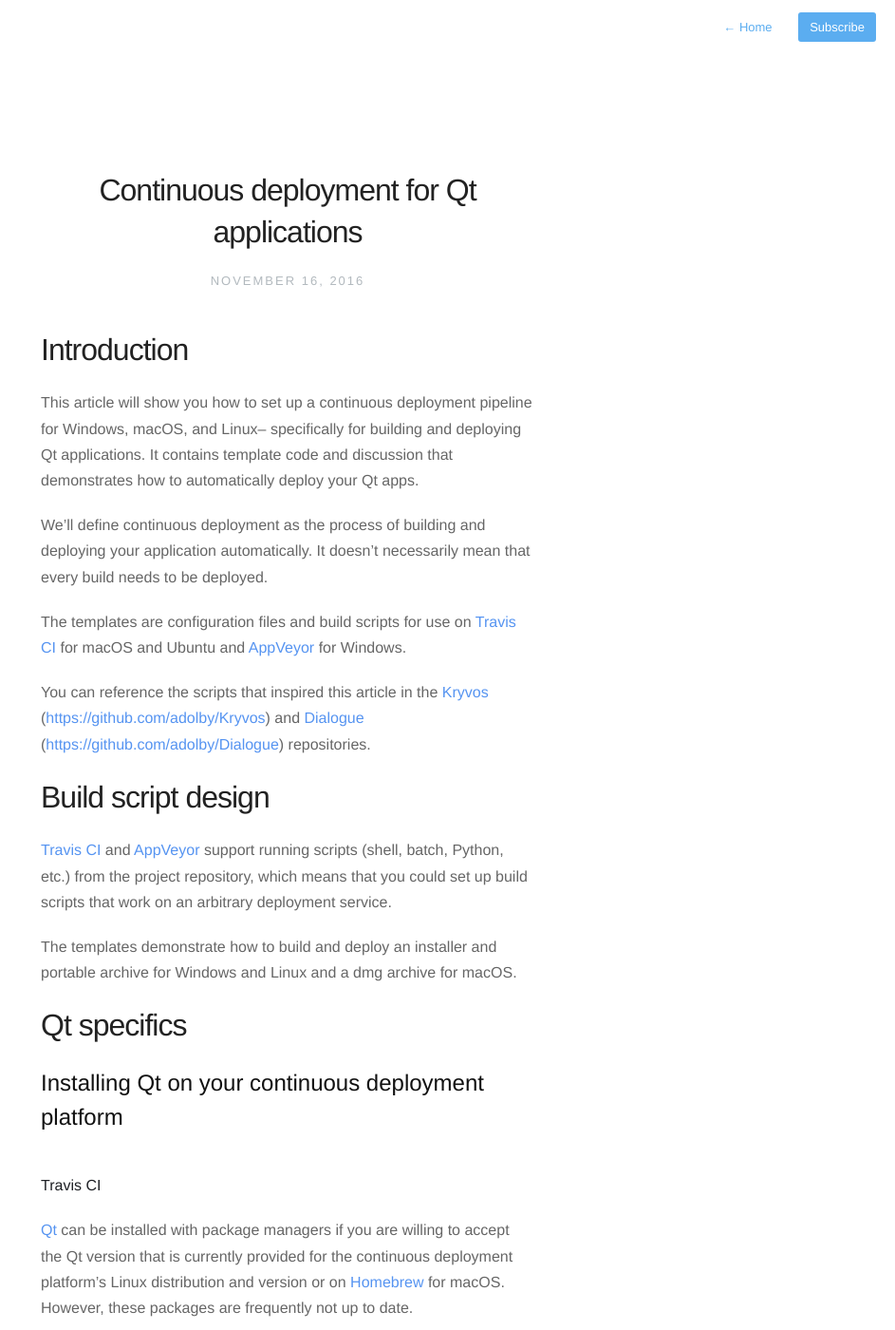
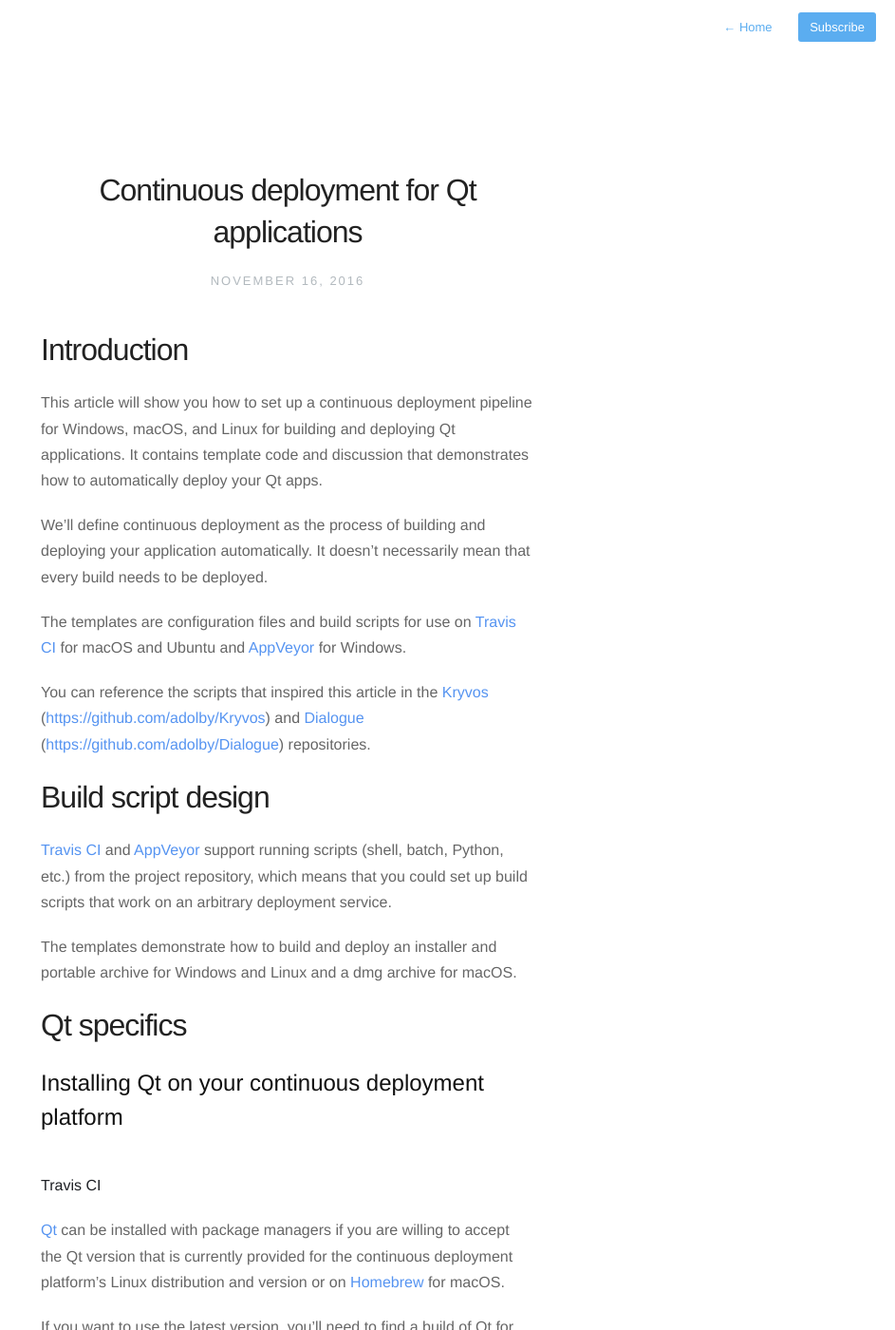
Before and after one commit to adolby/articles, a Jekyll site: the page built from _posts/2016-11-16-continuous-deployment-for-qt-applications.markdown, in a window 1280 px wide and 1400 px high. Shown: the whole window at 95% size, without its empty margins (337-1280 px from the left). Built offline with Jekyll 4.4.1, drawn with Linux system fonts in a browser that asks for light colours; nearby versions of some CDN libraries; comment, search, counter and statistics services are not loaded; some of the changed text lies outside the part shown.

```diff
--- a/_posts/2016-11-16-continuous-deployment-for-qt-applications.markdown
+++ b/_posts/2016-11-16-continuous-deployment-for-qt-applications.markdown
@@ -9,7 +9,7 @@
 
 # Introduction
 
-This article will show you how to set up a continuous deployment pipeline for Windows, macOS, and Linux-- specifically for building and deploying Qt applications. It contains template code and discussion that demonstrates how to automatically deploy your Qt apps.
+This article will show you how to set up a continuous deployment pipeline for Windows, macOS, and Linux for building and deploying Qt applications. It contains template code and discussion that demonstrates how to automatically deploy your Qt apps.
 
 We'll define continuous deployment as the process of building and deploying your application automatically. It doesn't necessarily mean that every build needs to be deployed.
 
@@ -29,7 +29,7 @@
 
 **Travis CI**
 
-[Qt][qt] can be installed with package managers if you are willing to accept the Qt version that is currently provided for the continuous deployment platform's Linux distribution and version or on [Homebrew][homebrew] for macOS. However, these packages are frequently not up to date.
+[Qt][qt] can be installed with package managers if you are willing to accept the Qt version that is currently provided for the continuous deployment platform's Linux distribution and version or on [Homebrew][homebrew] for macOS.
 
 If you want to use the latest version, you'll need to find a build of Qt for your operating system. The Qt Project provides official builds of Qt, but their installers have no command line mode, which means that the latest Qt version can't be installed easily.
 
```
Also changed, not shown: other parts of _posts/2016-11-16-continuous-deployment-for-qt-applications.markdown (+2 -9 lines).
